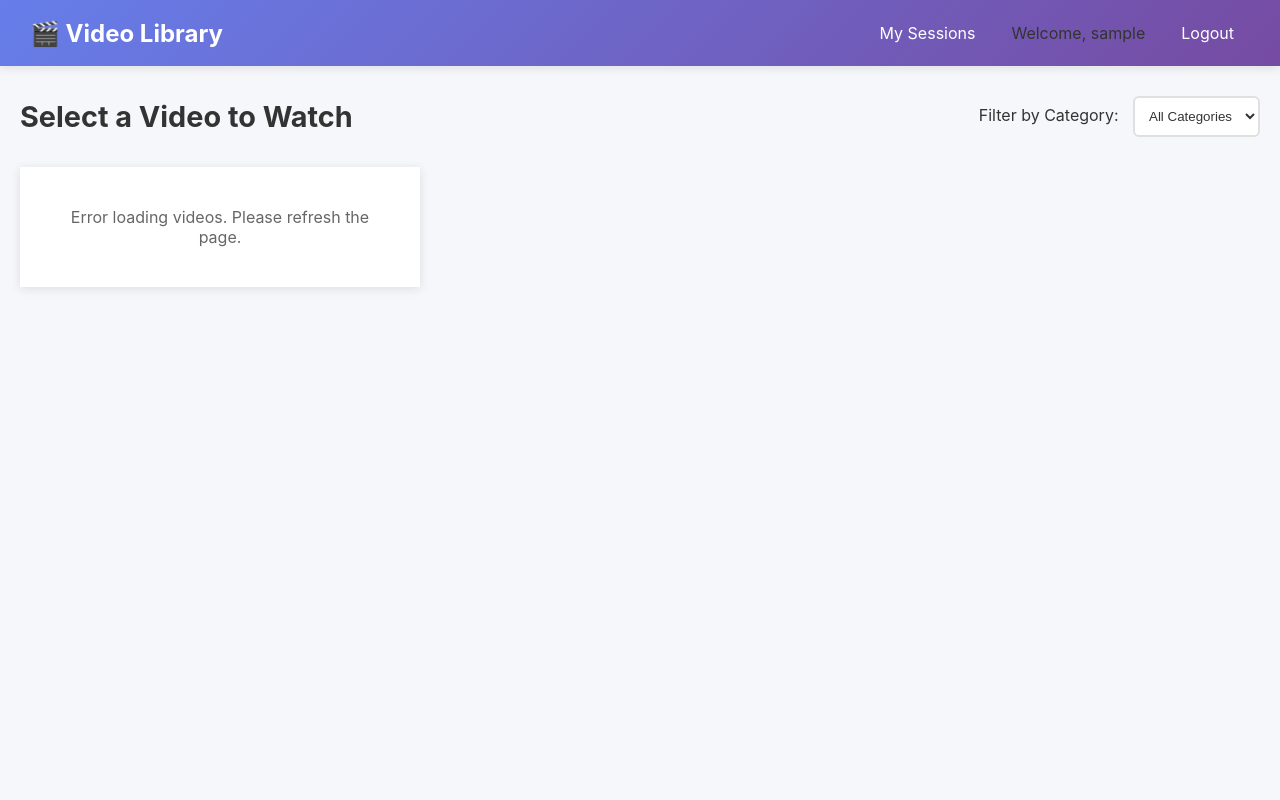
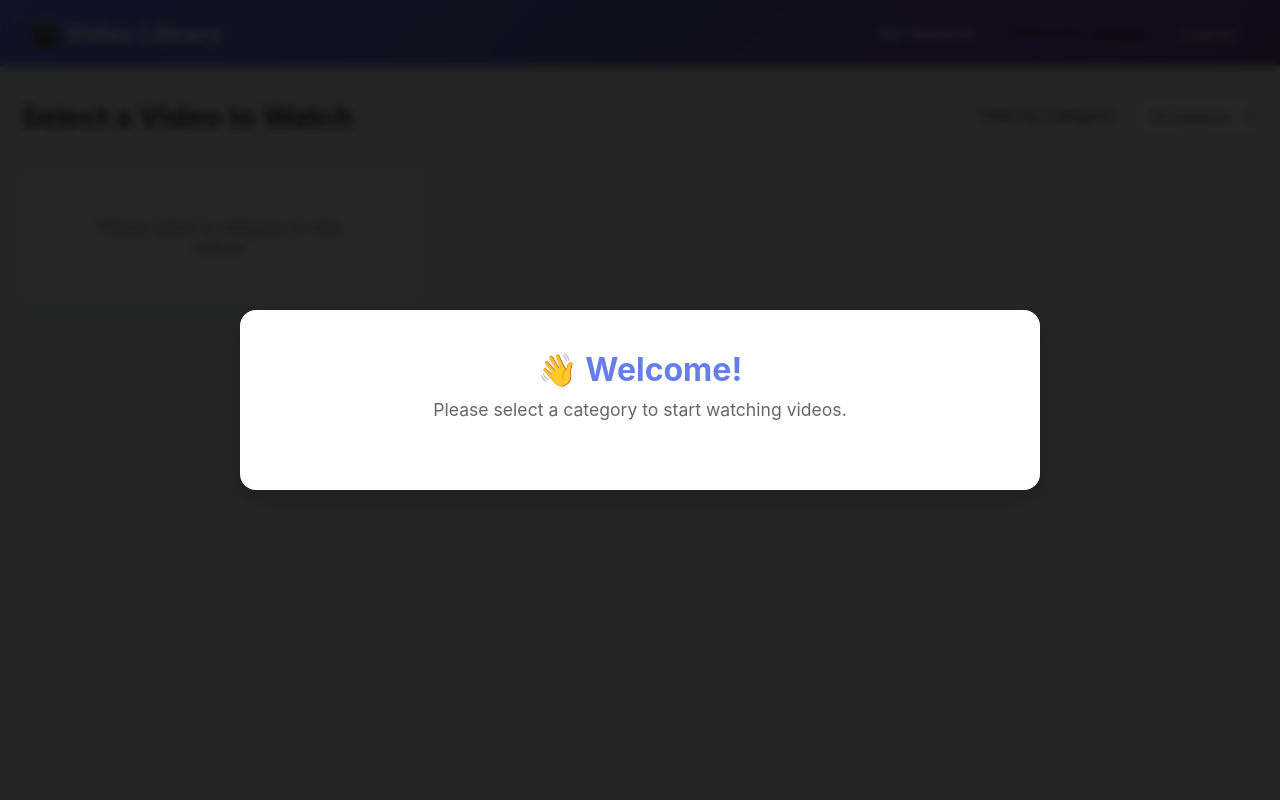
Before and after one commit to Abhishek-Binoy-zaaq/emotion-reco, a Django app: page /dashboard/ in a window 1280 px wide. Run offline with Django 5.2, Linux system fonts and the light colour scheme; the visitor is signed in with stand-in values (Sample User, id 1); data that the repository does not hold is empty.

Commit message:
New changes

```diff
--- a/config/urls.py
+++ b/config/urls.py
@@ -26,7 +26,7 @@ router = routers.DefaultRouter()
 router.register(r"users", views.UserViewSet)
 router.register(r"groups", views.GroupViewSet)
 
-router.register(r"sessions", views.VideoSessionViewSet, basename='session')
+router.register(r"sessions", views.SessionReportViewSet, basename='session')
 router.register(r"captures", views.CapturedFrameViewSet)
 router.register(r"videos", views.VideoViewSet)
 router.register(r"categories", views.VideoCategoryViewSet)
--- a/emotions/services.py
+++ b/emotions/services.py
@@ -135,7 +135,7 @@ class SessionAnalyticsService:
         Generate a comprehensive report for a video session
 
         Args:
-            session: VideoSession instance
+            session: SessionReport instance
 
         Returns:
             dict: Comprehensive session analytics
--- a/emotions/static/emotions/js/video-session.js
+++ b/emotions/static/emotions/js/video-session.js
@@ -99,7 +99,7 @@ class VideoSessionManager {
             if (!response.ok) throw new Error('Failed to create session');
 
             const session = await response.json();
-            this.sessionId = session.id;
+            this.sessionId = session.session_id;
 
             // Start recording
             this.isRecording = true;
--- a/emotions/templates/emotions/admin_video_report.html
+++ b/emotions/templates/emotions/admin_video_report.html
@@ -136,7 +136,7 @@
                 const sessionsResponse = await fetch(`/api/sessions/`);
                 const sessionsData = await sessionsResponse.json();
                 const allSessions = sessionsData.results || sessionsData;
-                const sessions = allSessions.filter(s => s.video === videoId);
+                const sessions = allSessions.filter(s => s.video_id === videoId);
 
                 // Calculate statistics
                 const totalSessions = sessions.length;
@@ -237,13 +237,13 @@
                 const summary = s.emotion_summary || {};
                 return `
                     <tr>
-                        <td>${s.id}</td>
+                        <td>${s.session_id}</td>
                         <td>${s.user_name || 'Unknown'}</td>
                         <td>${new Date(s.started_at).toLocaleString()}</td>
                         <td><span style="color: ${s.is_completed ? '#28a745' : '#ffc107'}">${s.is_completed ? '✓ Completed' : '⏸ Incomplete'}</span></td>
                         <td>${summary.total_captures || 0}</td>
                         <td>${summary.dominant_emotion || 'N/A'}</td>
-                        <td><button class="btn" onclick="window.open('/report/${s.id}/', '_blank')">📊 View</button></td>
+                        <td><button class="btn" onclick="window.open('/report/${s.session_id}/', '_blank')">📊 View</button></td>
                     </tr>
                 `;
             }).join('');
--- a/emotions/templates/emotions/user_dashboard.html
+++ b/emotions/templates/emotions/user_dashboard.html
@@ -8,6 +8,67 @@
     <title>User Dashboard</title>
     <link rel="stylesheet" href="/static/emotions/css/themes.css">
     <link rel="stylesheet" href="/static/emotions/css/admin-common.css">
+    <style>
+        .modal-overlay {
+            position: fixed;
+            top: 0;
+            left: 0;
+            width: 100%;
+            height: 100%;
+            background: rgba(0, 0, 0, 0.85);
+            z-index: 1000;
+            display: flex;
+            justify-content: center;
+            align-items: center;
+            backdrop-filter: blur(5px);
+        }
+
+        .modal-content {
+            background: white;
+            padding: 40px;
+            border-radius: 16px;
+            max-width: 800px;
+            width: 90%;
+            max-height: 90vh;
+            overflow-y: auto;
+            text-align: center;
+            box-shadow: 0 20px 50px rgba(0, 0, 0, 0.5);
+        }
+
+        .category-grid {
+            display: grid;
+            grid-template-columns: repeat(auto-fit, minmax(200px, 1fr));
+            gap: 20px;
+            margin-top: 30px;
+        }
+
+        .category-card {
+            background: linear-gradient(135deg, #f8f9fa 0%, #e9ecef 100%);
+            padding: 25px;
+            border-radius: 12px;
+            cursor: pointer;
+            transition: all 0.3s;
+            border: 2px solid transparent;
+        }
+
+        .category-card:hover {
+            transform: translateY(-5px);
+            border-color: #667eea;
+            box-shadow: 0 10px 20px rgba(102, 126, 234, 0.2);
+        }
+
+        .category-name {
+            font-size: 1.2em;
+            font-weight: bold;
+            color: #333;
+            margin-bottom: 5px;
+        }
+
+        .category-count {
+            font-size: 0.9em;
+            color: #666;
+        }
+    </style>
 </head>
 
 <body>
@@ -30,7 +91,24 @@
                 </select>
             </div>
         </div>
-        <div id="videosList" class="videos-grid"></div>
+        <div id="videosList" class="videos-grid">
+            <div style="text-align: center; padding: 50px; color: #666; font-style: italic;">
+                Please select a category to view videos.
+            </div>
+        </div>
+    </div>
+
+    <!-- Blocking Category Modal -->
+    <div id="categoryModal" class="modal-overlay">
+        <div class="modal-content">
+            <h2 style="font-size: 2em; margin-bottom: 10px; color: #667eea;">👋 Welcome!</h2>
+            <p style="color: #666; font-size: 1.1em; margin-bottom: 30px;">Please select a category to start watching
+                videos.</p>
+
+            <div id="modalCategories" class="category-grid">
+                <!-- Categories will be injected here -->
+            </div>
+        </div>
     </div>
 
     <script>
@@ -41,22 +119,59 @@
                 const categories = data.results || data;
 
                 const select = document.getElementById('categoryFilter');
+                const modalGrid = document.getElementById('modalCategories');
+
+                // Clear existing items to prevent duplication
+                select.innerHTML = '<option value="">All Categories</option>';
+                modalGrid.innerHTML = '';
+
+                // Add "All Categories" to modal first
+                const allCard = createCategoryCard({ id: '', name: 'All Categories', video_count: 'Show All' });
+                modalGrid.appendChild(allCard);
+
                 categories.forEach(cat => {
+                    // Populate Dropdown
                     const option = document.createElement('option');
                     option.value = cat.id;
                     option.textContent = `${cat.name} (${cat.video_count})`;
                     select.appendChild(option);
+
+                    // Populate Modal
+                    const card = createCategoryCard(cat);
+                    modalGrid.appendChild(card);
                 });
 
-                select.addEventListener('change', () => loadVideos());
+                select.addEventListener('change', () => loadVideos(select.value));
             } catch (error) {
                 console.error('Error loading categories:', error);
             }
         }
 
-        async function loadVideos() {
+        function createCategoryCard(cat) {
+            const div = document.createElement('div');
+            div.className = 'category-card';
+            div.onclick = () => selectCategory(cat.id);
+            div.innerHTML = `
+                <div class="category-name">${cat.name}</div>
+                <div class="category-count">
+                    ${cat.id === '' ? '📁 ' + cat.video_count : '🎬 ' + cat.video_count + ' Videos'}
+                </div>
+            `;
+            return div;
+        }
+
+        function selectCategory(categoryId) {
+            const select = document.getElementById('categoryFilter');
+            select.value = categoryId;
+            document.getElementById('categoryModal').style.display = 'none';
+            loadVideos(categoryId);
+        }
+
+        async function loadVideos(categoryId = '') {
             try {
-                const categoryId = document.getElementById('categoryFilter').value;
+                // Ensure categoryId is used if passed, otherwise get from filter (handling potential empty string for 'All')
+                if (categoryId === undefined) categoryId = document.getElementById('categoryFilter').value;
+
                 const url = categoryId ? `/api/videos/?category=${categoryId}` : '/api/videos/';
                 const response = await fetch(url);
                 const data = await response.json();
@@ -85,8 +200,13 @@
                     </div>
                 `).join('');
             } catch (error) {
+            } catch (error) {
                 console.error('Error loading videos:', error);
-                document.getElementById('videosList').innerHTML = '<p style="text-align: center; color: #dc3545; padding: 40px;">Error loading videos. Please refresh the page.</p>';
+                document.getElementById('videosList').innerHTML = `<div style="text-align: center; color: #dc3545; padding: 40px;">
+                    <h3>Error loading videos</h3>
+                    <p>${error.message}</p>
+                    <p>Please check the console for more details.</p>
+                </div>`;
             }
         }
 
@@ -95,13 +215,17 @@
         }
 
         function formatDuration(seconds) {
-            const mins = Math.floor(seconds / 60);
-            const secs = seconds % 60;
+            if (!seconds && seconds !== 0) return '0:00';
+            const val = parseFloat(seconds);
+            if (isNaN(val)) return '0:00';
+
+            const mins = Math.floor(val / 60);
+            const secs = Math.floor(val % 60);
             return `${mins}:${secs.toString().padStart(2, '0')}`;
         }
 
         loadCategories();
-        loadVideos();
+        // Removed initial loadVideos() call to enforce selection
     </script>
 </body>
 
--- a/emotions/templates/emotions/user_sessions.html
+++ b/emotions/templates/emotions/user_sessions.html
@@ -144,7 +144,7 @@
                     const isCompleted = session.is_completed;
 
                     return `
-                        <div class="session-card" onclick="viewReport(${session.id})">
+                        <div class="session-card" onclick="viewReport(${session.session_id})">
                             <div class="session-header">
                                 <div>
                                     <div class="session-title">🎬 ${session.video_title || 'Unknown Video'}</div>
--- a/emotions/views.py
+++ b/emotions/views.py
@@ -12,10 +12,10 @@ from rest_framework.response import Response
 from rest_framework.parsers import MultiPartParser, FormParser
 from rest_framework.permissions import IsAuthenticated, IsAdminUser
 
-from .models import VideoSession, CapturedFrame, Video, VideoCategory, UserProfile
+from .models import SessionReport, CapturedFrame, Video, VideoCategory, UserProfile
 from .serializers import (
     GroupSerializer, UserSerializer,
-    VideoSessionSerializer, VideoSessionCreateSerializer,
+    SessionReportSerializer, SessionReportCreateSerializer,
     CapturedFrameSerializer, VideoSerializer, VideoCategorySerializer
 )
 from .services import EmotionDetectionService, SessionAnalyticsService
@@ -226,20 +226,20 @@ class VideoViewSet(viewsets.ModelViewSet):
         return Response(stats)
 
 
-class VideoSessionViewSet(viewsets.ModelViewSet):
-    """API endpoint for video sessions"""
-    serializer_class = VideoSessionSerializer
+class SessionReportViewSet(viewsets.ModelViewSet):
+    """API endpoint for video session reports"""
+    serializer_class = SessionReportSerializer
     permission_classes = [IsAuthenticated]
 
     def get_queryset(self):
         if self.request.user.is_staff:
-            return VideoSession.objects.all()
-        return VideoSession.objects.filter(user=self.request.user)
+            return SessionReport.objects.all()
+        return SessionReport.objects.filter(user=self.request.user)
 
     def get_serializer_class(self):
         if self.action == 'create':
-            return VideoSessionCreateSerializer
-        return VideoSessionSerializer
+            return SessionReportCreateSerializer
+        return SessionReportSerializer
 
     def perform_create(self, serializer):
         serializer.save(user=self.request.user)
@@ -254,6 +254,10 @@ class VideoSessionViewSet(viewsets.ModelViewSet):
         # Generate and cache the report
         report_data = SessionAnalyticsService.generate_session_report(session)
         session.report_data = report_data
+
+        # Save dominant emotion to the new session_report field
+        session.session_report = report_data.get('dominant_emotion')
+
         session.save()
 
         return Response({'status': 'completed', 'report': report_data})
@@ -280,7 +284,7 @@ class VideoSessionViewSet(viewsets.ModelViewSet):
         if not request.user.is_staff:
             return Response({'error': 'Admin access required'}, status=403)
 
-        sessions = VideoSession.objects.filter(is_completed=True)
+        sessions = SessionReport.objects.filter(is_completed=True)
 
         total_sessions = sessions.count()
         total_users = User.objects.filter(is_staff=False).count()
```
Also changed, not shown: emotions/admin.py (+4 -4 lines), emotions/models.py (+7 -4 lines), emotions/serializers.py (+10 -8 lines), emotions/migrations/0010_remove_videocategory_created_at_and_more.py (added), emotions/migrations/0011_videocategory_created_at_videocategory_description.py (added), emotions/migrations/0012_sessionreport_alter_capturedframe_session_and_more.py (added).
